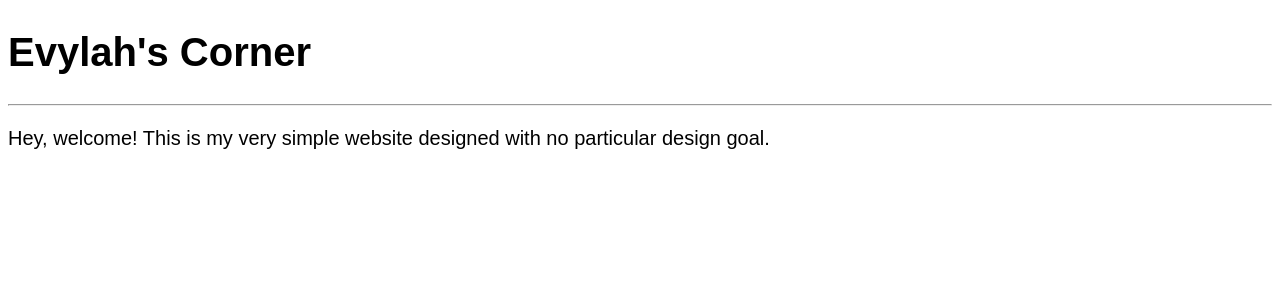
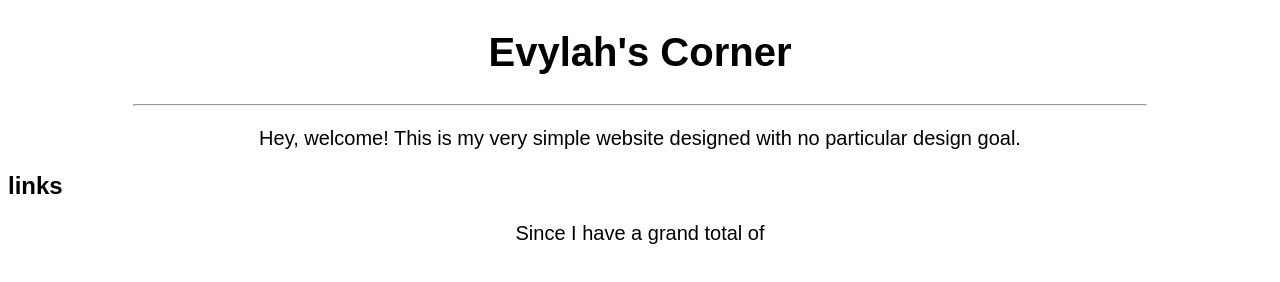
Before and after one commit to EvyGithub/evylahsCorner, a plain HTML site: page index.html in a window 1280 px wide. Drawn offline with Linux system fonts and the light colour scheme.

Commit message:
Update index.htmlddddddd

```diff
--- a/index.html
+++ b/index.html
@@ -12,9 +12,12 @@
 </head>
 
 <body>
-    <h1>Evylah's Corner</h1>
+    <h1 class="header">Evylah's Corner</h1>
     <hr>
     <p>Hey, welcome! This is my very simple website designed with no particular design goal.</p>
+
+    <h2>links</h2>
+    <p>Since I have a grand total of </p>
 </body>
 
 </html>
@@ -34,6 +37,15 @@ h1 {
 }
 p {
     font-size: 15pt;
+    text-align: center;
+}
+
+.header {
+    text-align: center;
+}
+
+hr {
+    width: 80%;
 }
 
 </style>
```
